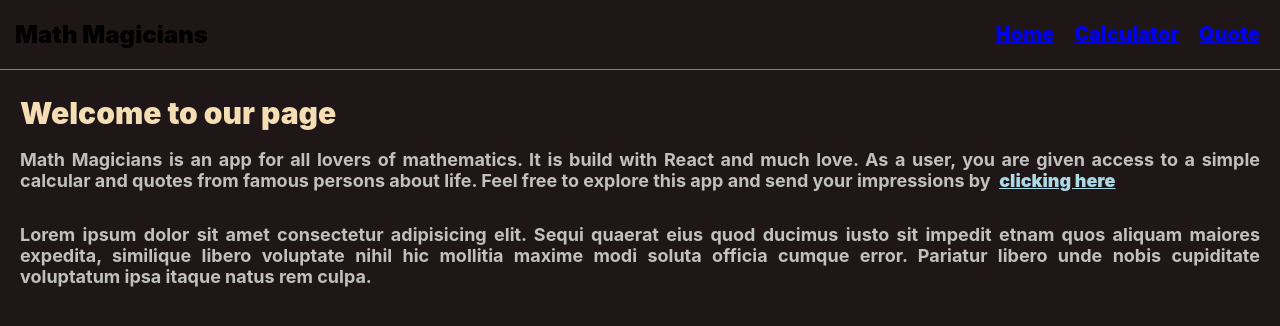
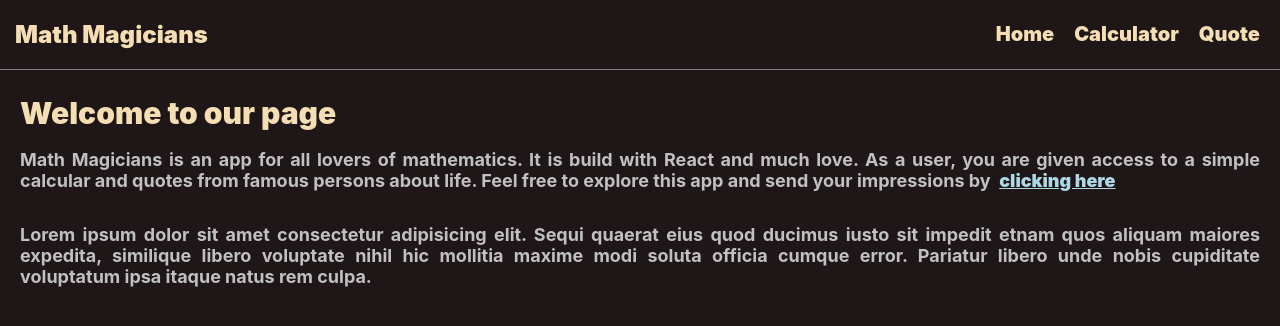
Before and after one commit to dazehinn/Math-Magicians-App, a React (Create React App) app: page / in a window 1280 px wide. Shown: the top 326 px of the page. Built offline with nearby package versions, Linux system fonts and the light colour scheme.

Commit message:
Update styles for Navbar

```diff
--- a/src/components/Navbar.module.css
+++ b/src/components/Navbar.module.css
@@ -3,6 +3,7 @@
   display: inline;
   padding-right: 20px;
   font-size: 20px;
+  color: wheat;
 }
 
 .navbar {
@@ -12,11 +13,32 @@
   border-bottom: 1px solid grey;
 }
 
-.active {
-  color: blue;
+a {
+  text-decoration: none;
+}
+
+/* unvisited link */
+a:link {
+  color:wheat;
+}
+
+/* visited link */
+a:visited {
+  color: rgba(245,222,179,0.5)  ;
+}
+
+/* mouse over link */
+a:hover {
+  color: rgba(228, 223, 214, 0.5);
+}
+
+a:focus {
+  color: white;
   text-decoration: underline;
 }
 
+
 .textLog {
   padding-left: 15px;
+  color: wheat;
 }
```
